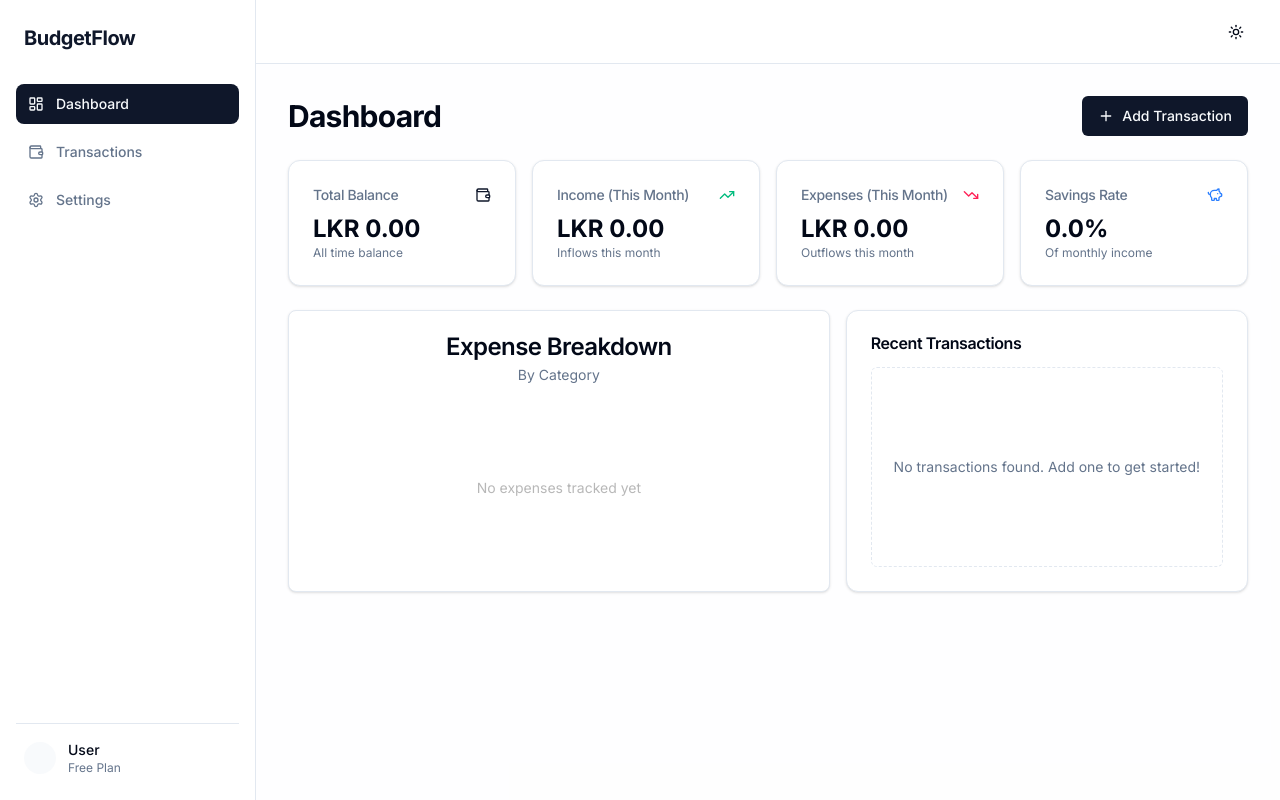
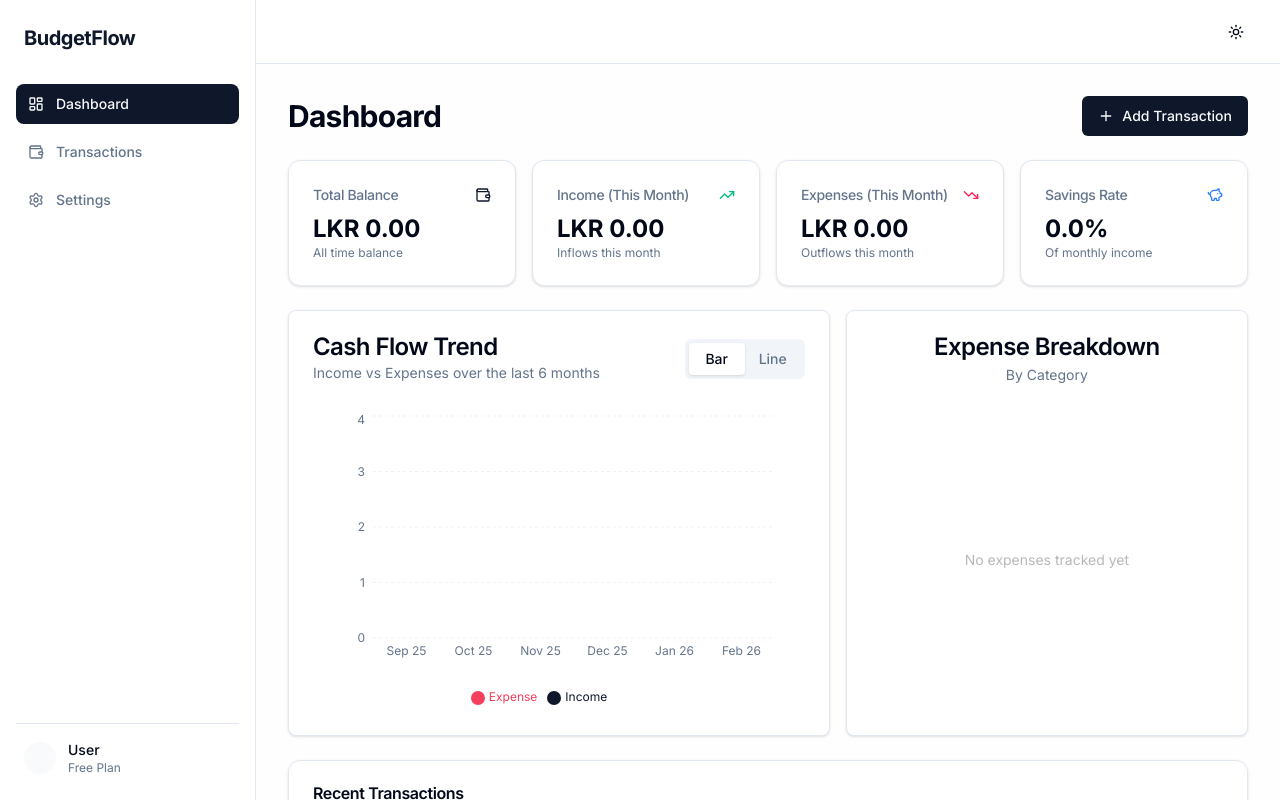
Before and after one commit to nethmith/Budget-Dashboard, a Next.js app: page / in a window 1280 px wide. Built offline with nearby package versions, Linux system fonts and the light colour scheme.

Commit message:
Added monthly spending trend chart

```diff
--- a/src/app/page.tsx
+++ b/src/app/page.tsx
@@ -5,6 +5,7 @@ import { Wallet, TrendingUp, TrendingDown, PiggyBank } from 'lucide-react';
 import { TransactionFormDialog } from '@/components/transactions/TransactionFormDialog';
 import { TransactionList } from '@/components/transactions/TransactionList';
 import { CategoryPieChart } from '@/components/charts/CategoryPieChart';
+import { MonthlyTrendChart } from '@/components/charts/MonthlyTrendChart';
 import { useTransactionStore } from '@/store/useStore';
 import { isSameMonth } from 'date-fns';
 
@@ -124,12 +125,16 @@ export default function DashboardPage() {
 
       <div className="grid gap-4 md:grid-cols-2 lg:grid-cols-7">
         <div className="col-span-4">
+          <MonthlyTrendChart />
+        </div>
+        <div className="col-span-3">
           <CategoryPieChart />
         </div>
-        <div className="col-span-3 rounded-xl border bg-card text-card-foreground shadow-sm p-6">
-          <h3 className="font-semibold leading-none tracking-tight mb-4">Recent Transactions</h3>
-          <TransactionList />
-        </div>
+      </div>
+
+      <div className="rounded-xl border bg-card text-card-foreground shadow-sm p-6">
+        <h3 className="font-semibold leading-none tracking-tight mb-4">Recent Transactions</h3>
+        <TransactionList />
       </div>
     </div>
   );
--- /dev/null
+++ b/src/components/charts/MonthlyTrendChart.tsx
@@ -0,0 +1,172 @@
+"use client"
+
+import { useMemo, useState } from "react"
+import {
+    Bar,
+    BarChart,
+    Line,
+    LineChart,
+    ResponsiveContainer,
+    Tooltip,
+    XAxis,
+    YAxis,
+    CartesianGrid,
+    Legend,
+} from "recharts"
+import { Card, CardContent, CardDescription, CardHeader, CardTitle } from "@/components/ui/card"
+import { Tabs, TabsList, TabsTrigger } from "@/components/ui/tabs"
+import { useTransactionStore } from "@/store/useStore"
+import { format, subMonths, startOfMonth, endOfMonth, isWithinInterval } from "date-fns"
+
+export function MonthlyTrendChart() {
+    const { transactions } = useTransactionStore()
+    const [chartType, setChartType] = useState<"bar" | "line">("bar")
+
+    const data = useMemo(() => {
+        const months = []
+        const now = new Date()
+
+        // Generate last 6 months
+        for (let i = 5; i >= 0; i--) {
+            const monthDate = subMonths(now, i)
+            const monthStart = startOfMonth(monthDate)
+            const monthEnd = endOfMonth(monthDate)
+            const monthLabel = format(monthDate, "MMM yy")
+
+            const monthTransactions = transactions.filter((t) =>
+                isWithinInterval(new Date(t.date), { start: monthStart, end: monthEnd })
+            )
+
+            const income = monthTransactions
+                .filter((t) => t.type === "income")
+                .reduce((acc, t) => acc + t.amount, 0)
+
+            const expense = monthTransactions
+                .filter((t) => t.type === "expense")
+                .reduce((acc, t) => acc + t.amount, 0)
+
+            months.push({
+                name: monthLabel,
+                income,
+                expense,
+            })
+        }
+        return months
+    }, [transactions])
+
+    const formatYAxis = (value: number) => {
+        if (value >= 1000) return `${(value / 1000).toFixed(0)}k`
+        return value.toString()
+    }
+
+    return (
+        <Card className="flex flex-col h-full bg-card">
+            <CardHeader className="flex flex-row items-center justify-between space-y-0 pb-7">
+                <div className="space-y-1">
+                    <CardTitle>Cash Flow Trend</CardTitle>
+                    <CardDescription>Income vs Expenses over the last 6 months</CardDescription>
+                </div>
+                <Tabs value={chartType} onValueChange={(v) => setChartType(v as "bar" | "line")}>
+                    <TabsList className="grid w-[120px] grid-cols-2">
+                        <TabsTrigger value="bar">Bar</TabsTrigger>
+                        <TabsTrigger value="line">Line</TabsTrigger>
+                    </TabsList>
+                </Tabs>
+            </CardHeader>
+            <CardContent>
+                <div className="h-[300px] w-full">
+                    <ResponsiveContainer width="100%" height="100%">
+                        {chartType === "bar" ? (
+                            <BarChart data={data} margin={{ top: 5, right: 30, left: 0, bottom: 5 }}>
+                                <CartesianGrid strokeDasharray="3 3" vertical={false} stroke="hsl(var(--muted-foreground))" opacity={0.1} />
+                                <XAxis
+                                    dataKey="name"
+                                    stroke="hsl(var(--muted-foreground))"
+                                    fontSize={12}
+                                    tickLine={false}
+                                    axisLine={false}
+                                />
+                                <YAxis
+                                    stroke="hsl(var(--muted-foreground))"
+                                    fontSize={12}
+                                    tickLine={false}
+                                    axisLine={false}
+                                    tickFormatter={formatYAxis}
+                                />
+                                <Tooltip
+                                    cursor={{ fill: 'hsl(var(--muted))', opacity: 0.1 }}
+                                    contentStyle={{
+                                        backgroundColor: 'hsl(var(--background))',
+                                        borderColor: 'hsl(var(--border))',
+                                        borderRadius: '8px',
+                                        fontSize: '12px'
+                                    }}
+                                    formatter={(value: any) =>
+                                        new Intl.NumberFormat("en-US", {
+                                            style: "currency",
+                                            currency: "LKR",
+                                        }).format(Number(value))
+                                    }
+                                />
+                                <Legend iconType="circle" wrapperStyle={{ fontSize: '12px', paddingTop: '20px' }} />
+                                <Bar dataKey="income" fill="hsl(var(--primary))" radius={[4, 4, 0, 0]} barSize={30} name="Income" />
+                                <Bar dataKey="expense" fill="#f43f5e" radius={[4, 4, 0, 0]} barSize={30} name="Expense" />
+                            </BarChart>
+                        ) : (
+                            <LineChart data={data} margin={{ top: 5, right: 30, left: 0, bottom: 5 }}>
+                                <CartesianGrid strokeDasharray="3 3" vertical={false} stroke="hsl(var(--muted-foreground))" opacity={0.1} />
+                                <XAxis
+                                    dataKey="name"
+                                    stroke="hsl(var(--muted-foreground))"
+                                    fontSize={12}
+                                    tickLine={false}
+                                    axisLine={false}
+                                />
+                                <YAxis
+                                    stroke="hsl(var(--muted-foreground))"
+                                    fontSize={12}
+                                    tickLine={false}
+                                    axisLine={false}
+                                    tickFormatter={formatYAxis}
+                                />
+                                <Tooltip
+                                    contentStyle={{
+                                        backgroundColor: 'hsl(var(--background))',
+                                        borderColor: 'hsl(var(--border))',
+                                        borderRadius: '8px',
+                                        fontSize: '12px'
+                                    }}
+                                    formatter={(value: any) =>
+                                        new Intl.NumberFormat("en-US", {
+                                            style: "currency",
+                                            currency: "LKR",
+                                        }).format(Number(value))
+                                    }
+                                />
+                                <Legend iconType="circle" wrapperStyle={{ fontSize: '12px', paddingTop: '20px' }} />
+                                <Line
+                                    type="monotone"
+                                    dataKey="income"
+                                    stroke="hsl(var(--primary))"
+                                    strokeWidth={2}
+                                    dot={{ fill: 'hsl(var(--primary))', r: 4 }}
+                                    activeDot={{ r: 6 }}
+                                    name="Income"
+                                />
+                                <Line
+                                    type="monotone"
+                                    dataKey="expense"
+                                    stroke="#f43f5e"
+                                    strokeWidth={2}
+                                    dot={{ fill: '#f43f5e', r: 4 }}
+                                    activeDot={{ r: 6 }}
+                                    name="Expense"
+                                />
+                            </LineChart>
+                        )}
+                    </ResponsiveContainer>
+                </div>
+            </CardContent>
+        </Card>
+    )
+}
```
